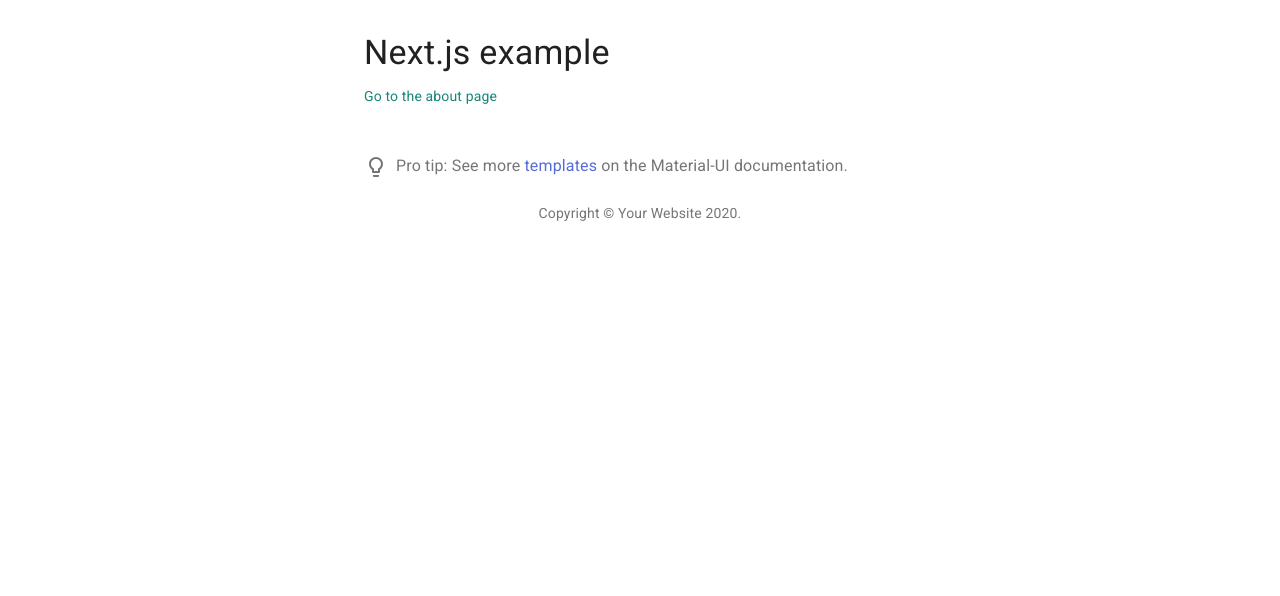
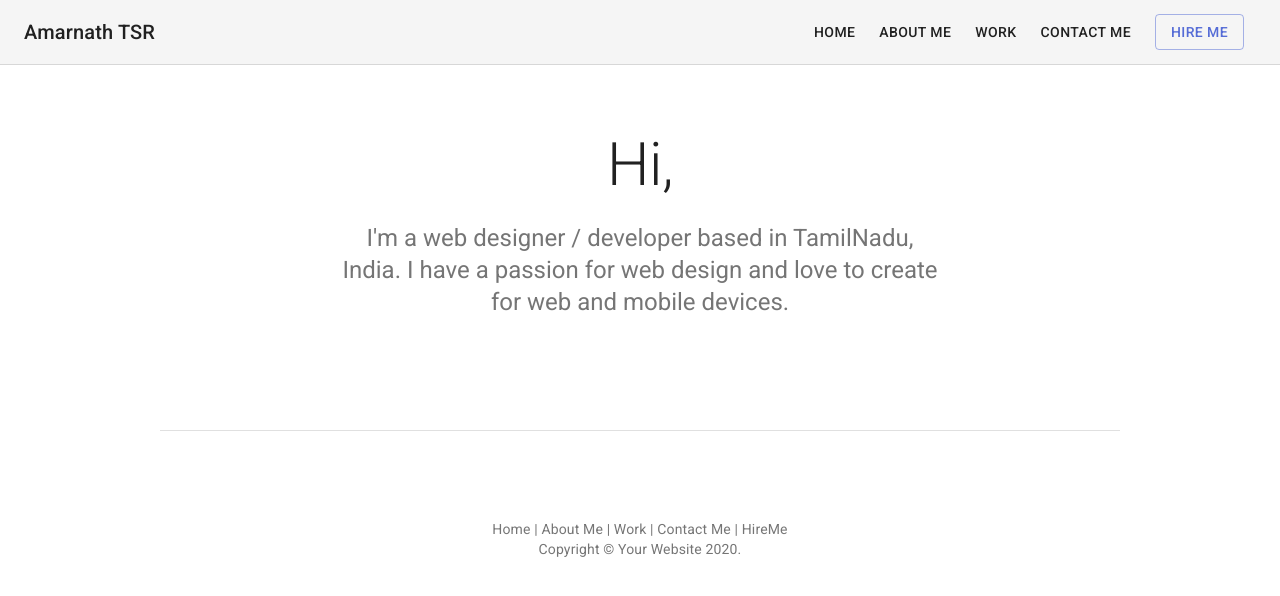
Before and after one commit to helloamarnath/amarnathnextjs, a Next.js app: page / in a window 1280 px wide. Shown: the top 596 px of the page. Built offline with nearby package versions, Linux system fonts and the light colour scheme.

Commit message:
changes in details

```diff
--- a/pages/index.js
+++ b/pages/index.js
@@ -1,24 +1,184 @@
 import React from 'react';
+import AppBar from '@material-ui/core/AppBar';
+import Button from '@material-ui/core/Button';
+import Card from '@material-ui/core/Card';
+import CardActions from '@material-ui/core/CardActions';
+import CardContent from '@material-ui/core/CardContent';
+import CardHeader from '@material-ui/core/CardHeader';
+import CssBaseline from '@material-ui/core/CssBaseline';
+import Grid from '@material-ui/core/Grid';
+import StarIcon from '@material-ui/icons/StarBorder';
+import Toolbar from '@material-ui/core/Toolbar';
+import Typography from '@material-ui/core/Typography';
+import Link from '@material-ui/core/Link';
+import { makeStyles } from '@material-ui/core/styles';
 import Container from '@material-ui/core/Container';
-import Typography from '@material-ui/core/Typography';
 import Box from '@material-ui/core/Box';
-import ProTip from '../src/ProTip';
-import Link from '../src/Link';
-import Copyright from '../src/Copyright';
+
+function Copyright() {
+  return (
+    <>
+      <Typography variant="body2" color="textSecondary" align="center">
+      <Link color="inherit" href="https://material-ui.com/">
+        Home
+      </Link>{' | '}
+      <Link color="inherit" href="https://material-ui.com/">
+        About Me
+      </Link>{' | '}
+      <Link color="inherit" href="https://material-ui.com/">
+        Work
+      </Link>{' | '}
+      <Link color="inherit" href="https://material-ui.com/">
+        Contact Me
+      </Link>{' | '}
+      <Link color="inherit" href="https://material-ui.com/">
+        HireMe
+      </Link>
+    </Typography>
+    <Typography variant="body2" color="textSecondary" align="center">
+      {'Copyright © '}
+      <Link color="inherit" href="https://material-ui.com/">
+        Your Website
+      </Link>{' '}
+      {new Date().getFullYear()}
+      {'.'}
+    </Typography>
+    </>
+
+  );
+}
+
+const useStyles = makeStyles((theme) => ({
+  '@global': {
+    ul: {
+      margin: 0,
+      padding: 0,
+      listStyle: 'none',
+    },
+  },
+  appBar: {
+    borderBottom: `1px solid ${theme.palette.divider}`,
+  },
+  toolbar: {
+    flexWrap: 'wrap',
+  },
+  toolbarTitle: {
+    flexGrow: 1,
+  },
+  link: {
+    margin: theme.spacing(1, 1.5),
+  },
+  heroContent: {
+    padding: theme.spacing(8, 0, 6),
+  },
+  cardHeader: {
+    backgroundColor:
+      theme.palette.type === 'light' ? theme.palette.grey[200] : theme.palette.grey[700],
+  },
+  cardPricing: {
+    display: 'flex',
+    justifyContent: 'center',
+    alignItems: 'baseline',
+    marginBottom: theme.spacing(2),
+  },
+  footer: {
+    borderTop: `1px solid ${theme.palette.divider}`,
+    marginTop: theme.spacing(8),
+    paddingTop: theme.spacing(3),
+    paddingBottom: theme.spacing(3),
+    [theme.breakpoints.up('sm')]: {
+      paddingTop: theme.spacing(6),
+      paddingBottom: theme.spacing(6),
+    },
+  },
+}));
+
+const tiers = [
+  {
+    title: 'Free',
+    price: '0',
+    description: ['10 users included', '2 GB of storage', 'Help center access', 'Email support'],
+    buttonText: 'Sign up for free',
+    buttonVariant: 'outlined',
+  },
+  {
+    title: 'Pro',
+    subheader: 'Most popular',
+    price: '15',
+    description: [
+      '20 users included',
+      '10 GB of storage',
+      'Help center access',
+      'Priority email support',
+    ],
+    buttonText: 'Get started',
+    buttonVariant: 'contained',
+  },
+  {
+    title: 'Enterprise',
+    price: '30',
+    description: [
+      '50 users included',
+      '30 GB of storage',
+      'Help center access',
+      'Phone & email support',
+    ],
+    buttonText: 'Contact us',
+    buttonVariant: 'outlined',
+  },
+];
+
 
 export default function Index() {
+  const classes = useStyles();
+
   return (
-    <Container maxWidth="sm">
-      <Box my={4}>
-        <Typography variant="h4" component="h1" gutterBottom>
-          Next.js example
+    <React.Fragment>
+      <CssBaseline />
+      <AppBar position="static" color="default" elevation={0} className={classes.appBar}>
+        <Toolbar className={classes.toolbar}>
+          <Typography variant="h6" color="inherit" noWrap className={classes.toolbarTitle}>
+            Amarnath TSR
+          </Typography>
+          <nav>
+          <Link variant="button" color="textPrimary" href="#" className={classes.link}>
+              Home
+            </Link>
+            <Link variant="button" color="textPrimary" href="#" className={classes.link}>
+              About Me
+            </Link>
+            <Link variant="button" color="textPrimary" href="#" className={classes.link}>
+              Work
+            </Link>
+            <Link variant="button" color="textPrimary" href="#" className={classes.link}>
+              Contact Me
+            </Link>
+          </nav>
+          <Button href="#" color="primary" variant="outlined" className={classes.link}>
+            Hire Me
+          </Button>
+        </Toolbar>
+      </AppBar>
+      {/* Hero unit */}
+      <Container maxWidth="sm" component="main" className={classes.heroContent}>
+        <Typography component="h1" variant="h2" align="center" color="textPrimary" gutterBottom>
+          Hi,
         </Typography>
-        <Link href="/about" color="secondary">
-          Go to the about page
-        </Link>
-        <ProTip />
-        <Copyright />
-      </Box>
-    </Container>
+        <Typography variant="h5" align="center" color="textSecondary" component="p">
+
+        I'm a web designer / developer based in TamilNadu, India.
+        I have a passion for web design and love to create for web and mobile devices.
+        </Typography>
+      </Container>
+      {/* End hero unit */}
+
+      {/* Footer */}
+      <Container maxWidth="md" component="footer" className={classes.footer}>
+        <Box mt={5}>
+          <Copyright />
+        </Box>
+      </Container>
+      {/* End footer */}
+    </React.Fragment>
   );
 }
```
